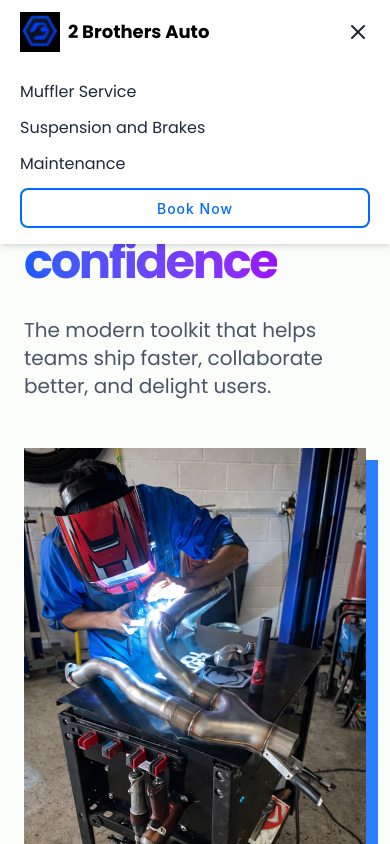
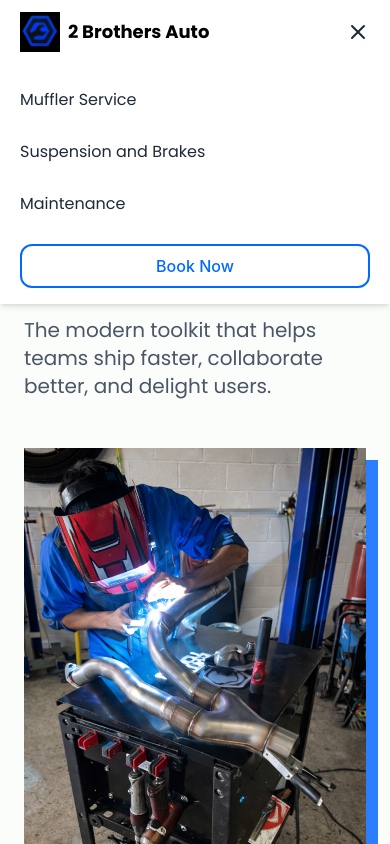
Before and after one commit to oscpaul/a-b, a Next.js app: page / in a window 390 px wide. Both pictures are taken after a click on the button 358 px from the left and 32 px from the top of the page. Shown: the top 844 px of the page. Built offline with nearby package versions, Linux system fonts and the light colour scheme.

Commit message:
Update Header.jsx

```diff
--- a/components/Header.jsx
+++ b/components/Header.jsx
@@ -71,20 +71,35 @@ export default function Header() {
       {menuOpen && (
        <div className="md:hidden bg-white shadow-md">
   <nav className="flex flex-col px-5 py-4 space-y-3">
-            <a className="text-gray-800 font-medium text-base" href="/muffler-service">
+    <a
+      className="text-gray-800 font-medium text-base py-2"
+      href="/muffler-service"
+    >
       Muffler Service
     </a>
-            <a className="text-gray-800 font-medium text-base" href="/suspension-service">
+    <a
+      className="text-gray-800 font-medium text-base py-2"
+      href="/suspension-service"
+    >
       Suspension and Brakes
     </a>
-            <a className="text-gray-800 font-medium text-base" href="/maintenance">
+    <a
+      className="text-gray-800 font-medium text-base py-2"
+      href="/maintenance"
+    >
       Maintenance
     </a>
+
+    {/* Book Now Button - Now matches the other links in size */}
     <a
       href="https://app.squareup.com/appointments/book/2pefuflo2hw9e3/LCTHN7ABYT9JV/start"
       target="_blank"
       rel="noopener noreferrer nofollow"
-  className="book-now-btn mobile-book-btn"
+      className="mt-2 inline-flex items-center justify-center
+                 bg-transparent border-2 border-[#006aff]
+                 text-[#006aff] font-medium text-base
+                 h-11 px-6 rounded-xl transition-all duration-300
+                 hover:bg-[#006aff] hover:text-white active:scale-95"
       style={{
         fontFamily: '-apple-system, BlinkMacSystemFont, "Avenir Next", Avenir, "Nimbus Sans L", Roboto, Noto, "Segoe UI", Arial, Helvetica, "Helvetica Neue", sans-serif',
       }}
```
Lines whose indentation alone changed are shown as unchanged.
